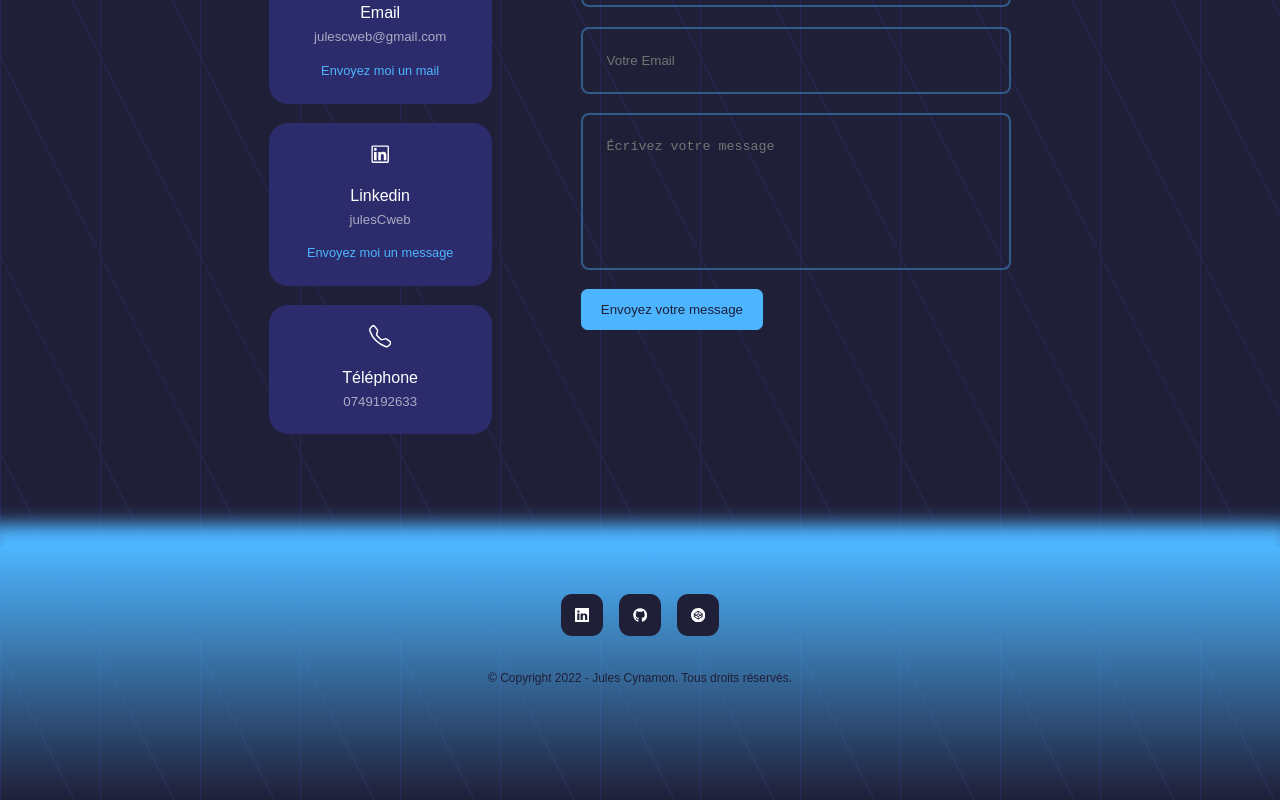
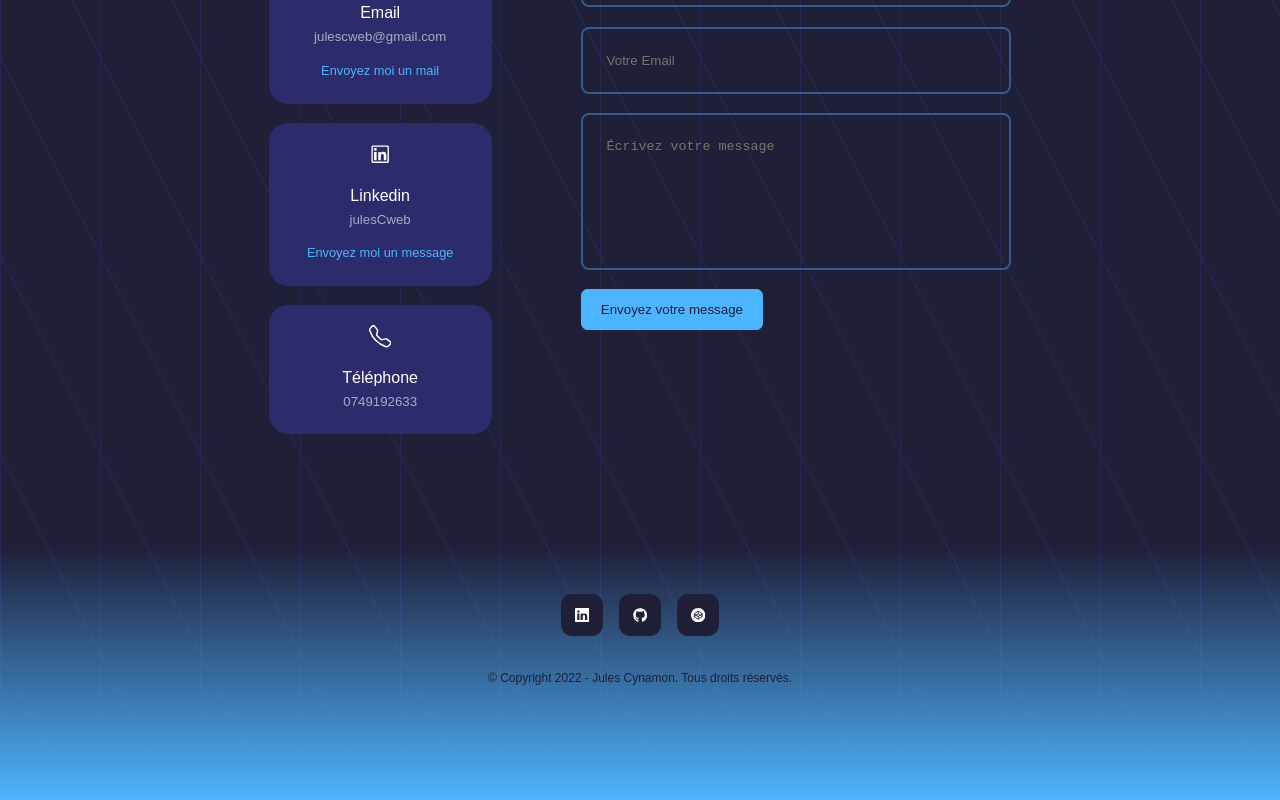
Before and after one commit to julescynamon/cv_portfolio, a React (Create React App) app: page / in a window 1280 px wide. Shown: the part 3130-3930 px from the top of the page. Built offline with nearby package versions, Linux system fonts and the light colour scheme; a web font is replaced by a local one.

Commit message:
projet. finis avec peut etre une maj plus tard

```diff
--- a/src/components/contact/Contact.jsx
+++ b/src/components/contact/Contact.jsx
@@ -1,4 +1,4 @@
-import React, { useRef } from "react";
+import React, { useRef, useState, useEffect } from "react";
 import emailjs from "@emailjs/browser";
 import "./contact.css";
 import { MdOutlineEmail } from "react-icons/md";
@@ -6,6 +6,17 @@ import { AiOutlineLinkedin } from "react-icons/ai";
 import { BsTelephone } from "react-icons/bs";
 
 const Contact = () => {
+
+		const [matches, setMatches] = useState(
+			window.matchMedia("(max-width: 600px)").matches,
+		);
+
+		useEffect(() => {
+			window
+				.matchMedia("(max-width: 600px)")
+				.addEventListener("change", (e) => setMatches(e.matches));
+		}, []);
+
 	const form = useRef();
 
 	const sendEmail = (e) => {
@@ -63,7 +74,12 @@ const Contact = () => {
 					<article className='contact__option'>
 						<BsTelephone className='contact__option-icon' />
 						<h4>Téléphone</h4>
-						<h5>0749192633</h5>
+						{ matches ? (
+										<a href='tel:+33749192633'>Cliquez içi pour appelez</a>
+									) : (
+										<h5>0749192633</h5>
+										) }
+
 					</article>
 				</div>
 				{/* fin de contact option */}
--- a/src/components/footer/footer.css
+++ b/src/components/footer/footer.css
@@ -1,7 +1,5 @@
 footer {
-    background: linear-gradient(var(--color-primary), transparent);
-    -webkit-box-shadow: 0px -10px 17px 12px #4DB5FF;
-box-shadow: 0px -10px 17px 12px #4DB5FF;
+    background: linear-gradient(360deg, var(--color-primary), transparent);
     padding: 3rem 0;
     text-align: center;
     font-size: 0.9rem;
--- a/src/components/header/CTA.jsx
+++ b/src/components/header/CTA.jsx
@@ -1,5 +1,5 @@
 import React from 'react';
-import CV from '../../assets/cv.png'
+import CV from '../../assets/CV.pdf'
 
 const CTA = () => {
     return (
--- a/src/components/header/header.css
+++ b/src/components/header/header.css
@@ -96,7 +96,6 @@ header {
     }
 
     .me {
-        border-radius: 12rem 12rem 0 0;
         height: 36rem;
     }
 }
```
Also changed, not shown: src/components/footer/Footer.jsx (+5 -4 lines), src/assets/cv.png (deleted), 1 other file (tests, documents, lock files or other folders).
